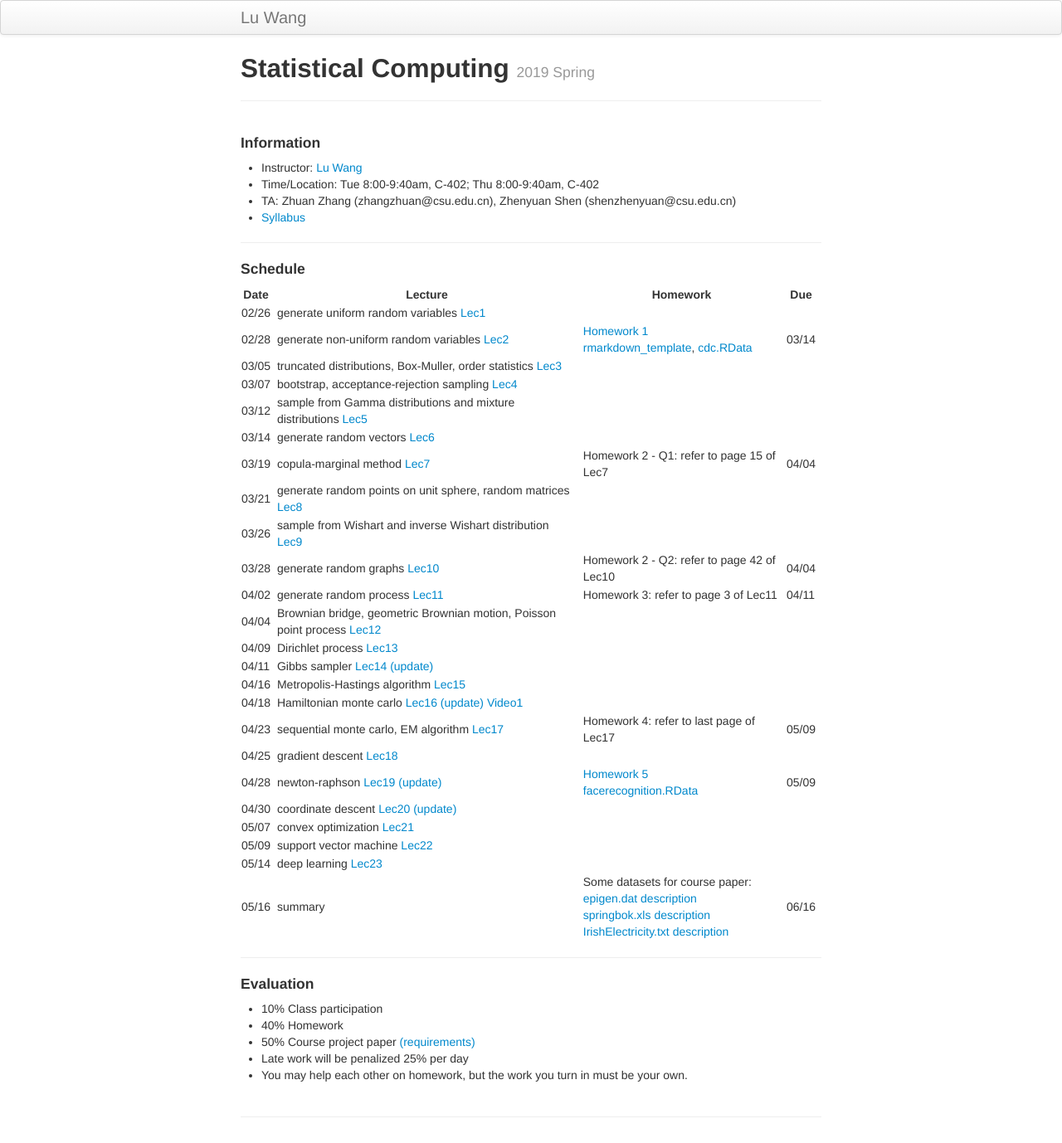
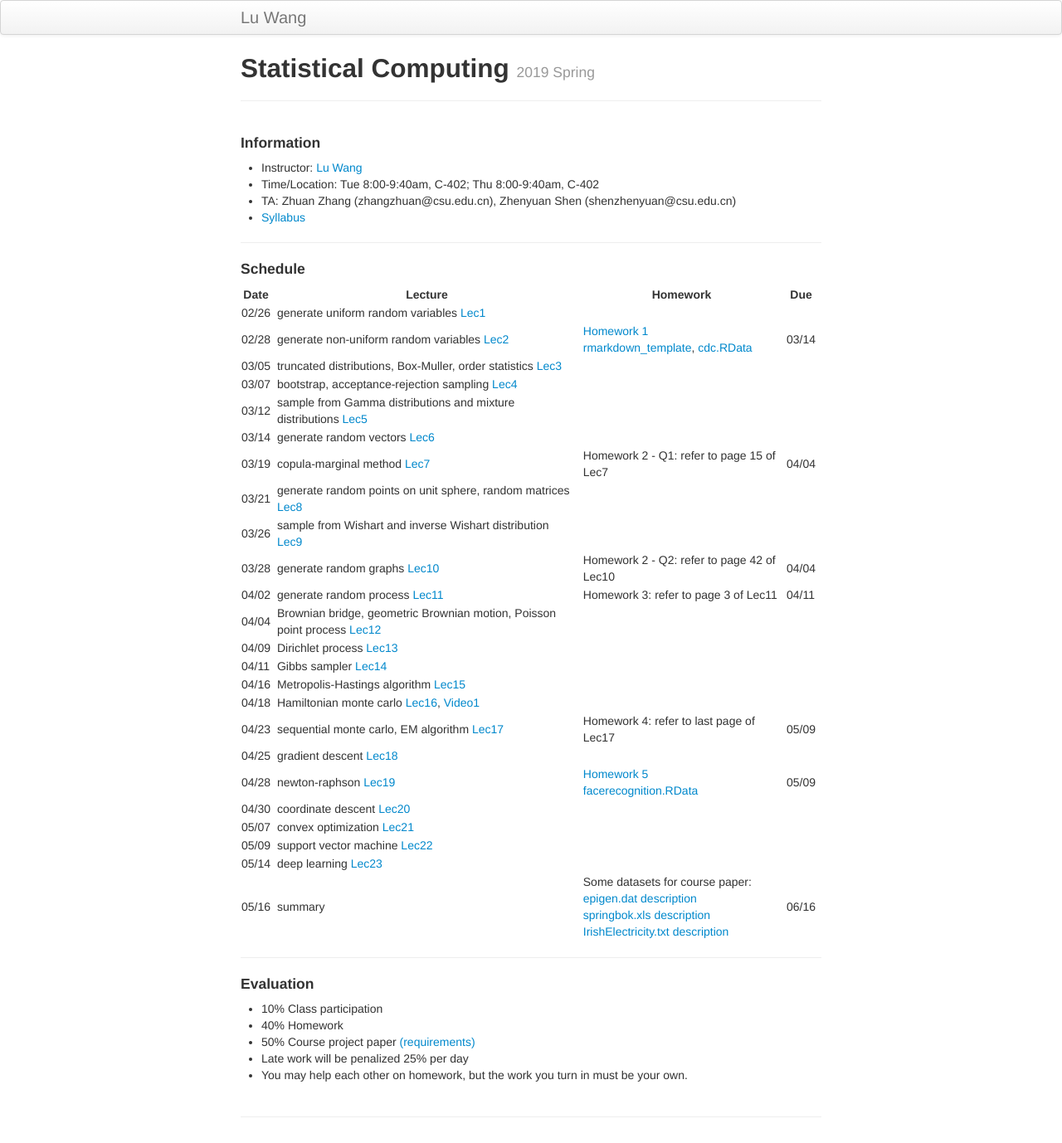
Before and after one commit to wangronglu/statcomp, a Jekyll site: the page built from index.md, in a window 1280 px wide. Shown: the whole page at 83% size. Built offline with Jekyll 4.4.1, drawn with Linux system fonts in a browser that asks for light colours.

Commit message:
Update index.md

```diff
--- a/index.md
+++ b/index.md
@@ -29,13 +29,13 @@ description: Course Website
 | 04/02 || generate random process [Lec11](Lectures/generate_process_online1.pdf) || Homework 3: refer to page 3 of Lec11  || 04/11 ||
 | 04/04 || Brownian bridge, geometric Brownian motion, Poisson point process [Lec12](Lectures/generate_process_online2.pdf) ||  ||   ||
 | 04/09 || Dirichlet process [Lec13](Lectures/generate_process_online3.pdf) ||   ||   ||
-| 04/11 || Gibbs sampler [Lec14 (update)](Lectures/gibbs_sampler.pdf) ||   ||   ||
+| 04/11 || Gibbs sampler [Lec14](Lectures/gibbs_sampler.pdf) ||   ||   ||
 | 04/16 || Metropolis-Hastings algorithm [Lec15](Lectures/Metropolis-Hastings_online1.pdf) ||   ||   ||
-| 04/18 || Hamiltonian monte carlo [Lec16 (update)](Lectures/Metropolis-Hastings_online3.pdf) [Video1](Video/MCMC.mp4) ||   ||   ||
+| 04/18 || Hamiltonian monte carlo [Lec16](Lectures/Metropolis-Hastings_online3.pdf), [Video1](video/MCMC.mp4) ||   ||   ||
 | 04/23 || sequential monte carlo, EM algorithm [Lec17](Lectures/EM_algorithm.pdf)|| Homework 4: refer to last page of Lec17  || 05/09  ||
 | 04/25 || gradient descent [Lec18](Lectures/gradient_descent.pdf)||   ||   ||
-| 04/28 || newton-raphson [Lec19 (update)](Lectures/newton_raphson.pdf)|| [Homework 5](Homeworks/homework_5.pdf) <br> [facerecognition.RData](Homeworks/facerecognition.RData)  || 05/09 ||
-| 04/30 || coordinate descent [Lec20 (update)](Lectures/coord_descent_online.pdf) ||  ||  ||
+| 04/28 || newton-raphson [Lec19](Lectures/newton_raphson.pdf)|| [Homework 5](Homeworks/homework_5.pdf) <br> [facerecognition.RData](Homeworks/facerecognition.RData)  || 05/09 ||
+| 04/30 || coordinate descent [Lec20](Lectures/coord_descent_online.pdf) ||  ||  ||
 | 05/07 || convex optimization [Lec21](Lectures/SVM_KKT_online1.pdf) ||  ||  ||
 | 05/09 || support vector machine [Lec22](Lectures/SVM_KKT_online2.pdf) ||  ||  ||
 | 05/14 || deep learning [Lec23](Lectures/deep-learning.pdf) ||  ||  ||
```
